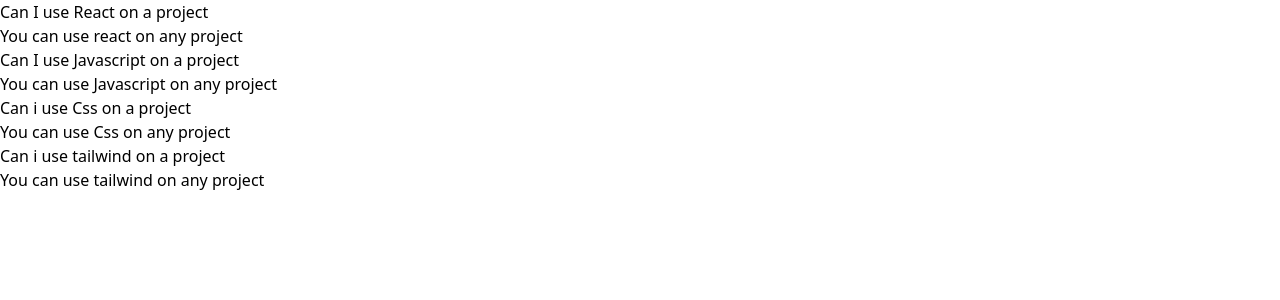
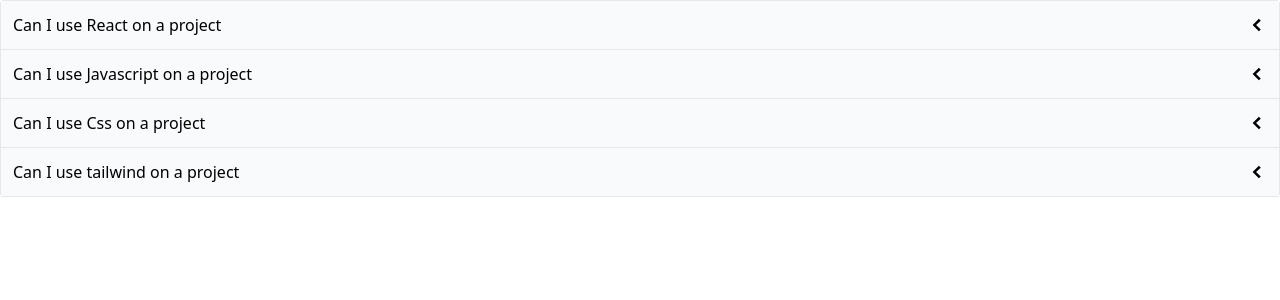
Before and after one commit to sowmyakota/ReactRefresh, a React (Create React App) app in the folder Section10/customnavigation/: page / in a window 1280 px wide. Shown: the top 300 px of the page. Built offline with nearby package versions, Linux system fonts and the light colour scheme.

Commit message:
Added toggle collapse

```diff
--- a/Section10/customnavigation/src/App.js
+++ b/Section10/customnavigation/src/App.js
@@ -4,22 +4,26 @@
     {
       id: "abc",
       label: "Can I use React on a project",
-      content: "You can use react on any project",
+      content:
+        "You can use react on any project. You can use react on any project. You can use react on any project. You can use react on any project",
     },
     {
       id: "bcd",
       label: "Can I use Javascript on a project",
-      content: "You can use Javascript on any project",
+      content:
+        "You can use Javascript on any project. You can use Javascript on any project. You can use Javascript on any project. You can use Javascript on any project.",
     },
     {
       id: "cde",
-      label: "Can i use Css on a project",
-      content: "You can use Css on any project",
+      label: "Can I use Css on a project",
+      content:
+        "You can use Css on any project. You can use Css on any project. You can use Css on any project. You can use Css on any project",
     },
     {
       id: "def",
-      label: "Can i use tailwind on a project",
-      content: "You can use tailwind on any project",
+      label: "Can I use tailwind on a project",
+      content:
+        "You can use tailwind on any project. You can use tailwind on any project. You can use tailwind on any project. You can use tailwind on any project.",
     },
   ];
 
--- a/Section10/customnavigation/src/components/Accordion.js
+++ b/Section10/customnavigation/src/components/Accordion.js
@@ -1,13 +1,38 @@
+import { useState } from "react";
+import { GoChevronLeft, GoChevronDown } from "react-icons/go";
 function Accordion({ items }) {
-  const renderedItems = items.map((item) => {
+  const [expandedIndex, setExpandedIndex] = useState(-1);
+
+  const handleClick = (nextIndex) => {
+    if (expandedIndex === nextIndex) {
+      setExpandedIndex(-1);
+    } else {
+      setExpandedIndex(nextIndex);
+    }
+  };
+
+  const renderedItems = items.map((item, index) => {
+    const isExpanded = index === expandedIndex;
+    const icon = (
+      <span className="text-xl">
+        {isExpanded ? <GoChevronDown /> : <GoChevronLeft />}
+      </span>
+    );
+
     return (
       <div key={item.id}>
-        <div>{item.label}</div>
-        <div>{item.content}</div>
+        <div
+          className="flex justify-between p-3 bg-gray-50 border-b items-center cursor-pointer"
+          onClick={() => handleClick(index)}
+        >
+          {item.label}
+          {icon}
+        </div>
+        {isExpanded && <div className="border-b p-5">{item.content}</div>}
       </div>
     );
   });
-  return <div>{renderedItems}</div>;
+  return <div className="border-x border-t rounded">{renderedItems}</div>;
 }
 
 export default Accordion;
```
